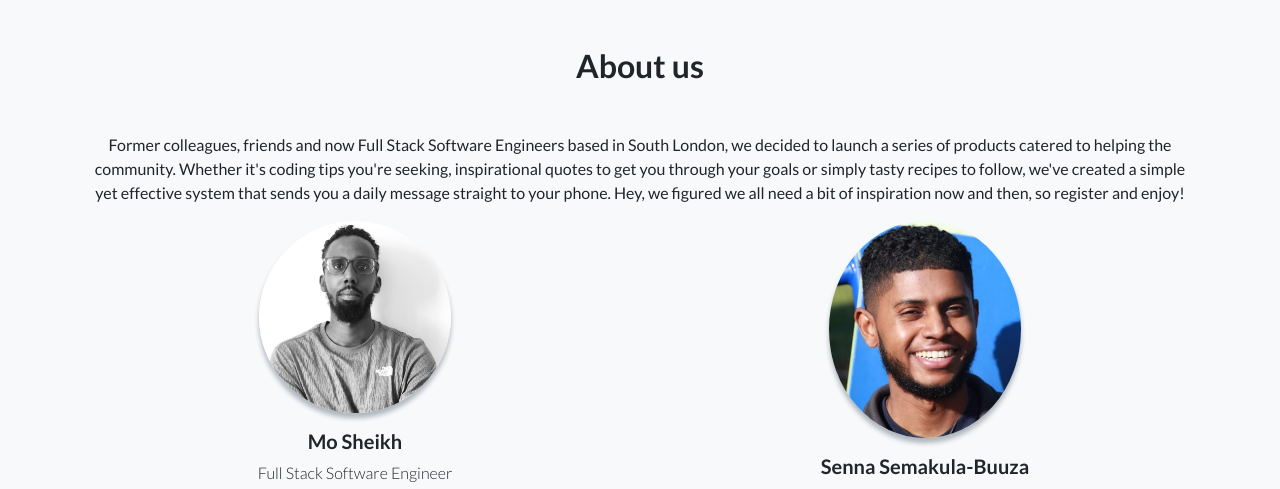
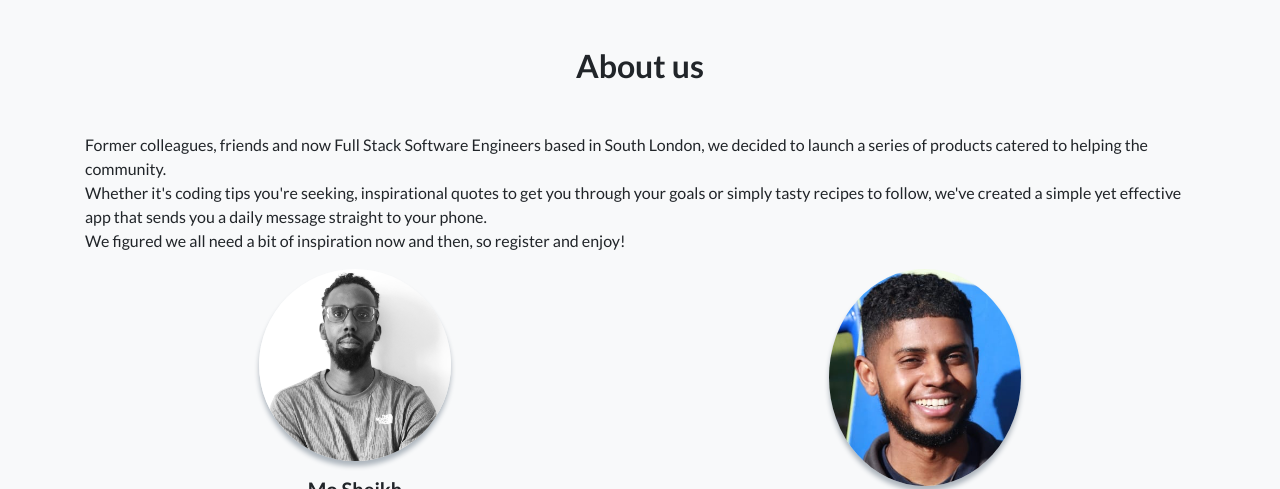
Before and after one commit to Pioneerents/Codivate, a website: page Frontend/index.html in a window 1280 px wide. Shown: the part 1420-1909 px from the top of the page. Drawn offline with Linux system fonts and the light colour scheme; no server answers; a web font is replaced by a local one.

Commit message:
added more to homepage

```diff
--- a/Frontend/index.html
+++ b/Frontend/index.html
@@ -202,9 +202,13 @@
       <div class="container">
         <h2 class="mb-5">About us</h2>
 
-        <p> Former colleagues, friends and now Full Stack Software Engineers based in South London, we decided to launch a series of products catered to helping the community.
-          Whether it's coding tips you're seeking, inspirational quotes to get you through your goals or simply tasty recipes to follow, we've created a simple yet effective system that sends you a daily message straight to your phone.
-          Hey, we figured we all need a bit of inspiration now and then, so register and enjoy!
+        <p style="text-align: left;"> Former colleagues, friends and now Full Stack Software Engineers based in South London, we decided to launch a series of products catered to helping the community.
+          <br>
+
+          Whether it's coding tips you're seeking, inspirational quotes to get you through your goals or simply tasty recipes to follow, we've created a simple yet effective app that sends you a daily message straight to your phone.
+          <br>
+          We figured we all need a bit of inspiration now and then, so register and enjoy!
+          <br>
         <div class="row">
           <div class="col">
             <div class="testimonial-item mx-auto mb-5 mb-lg-0">
```
